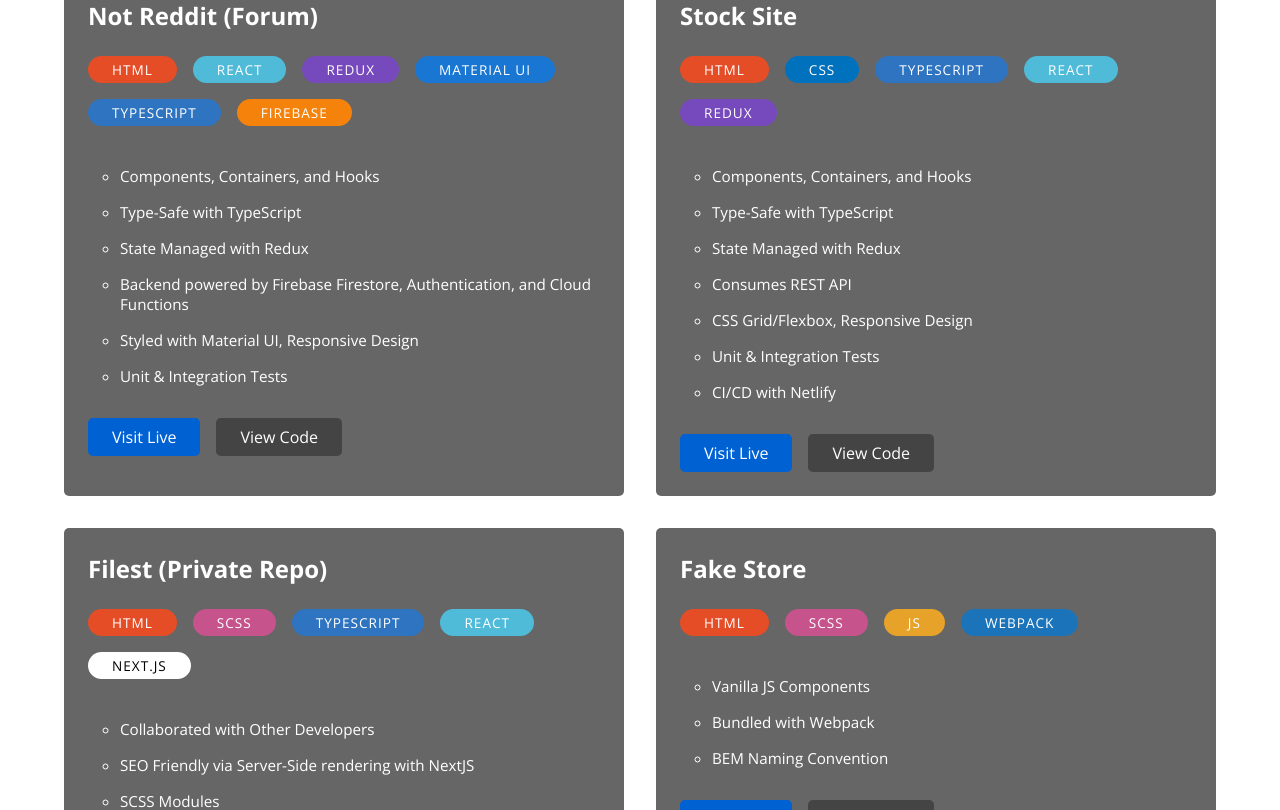
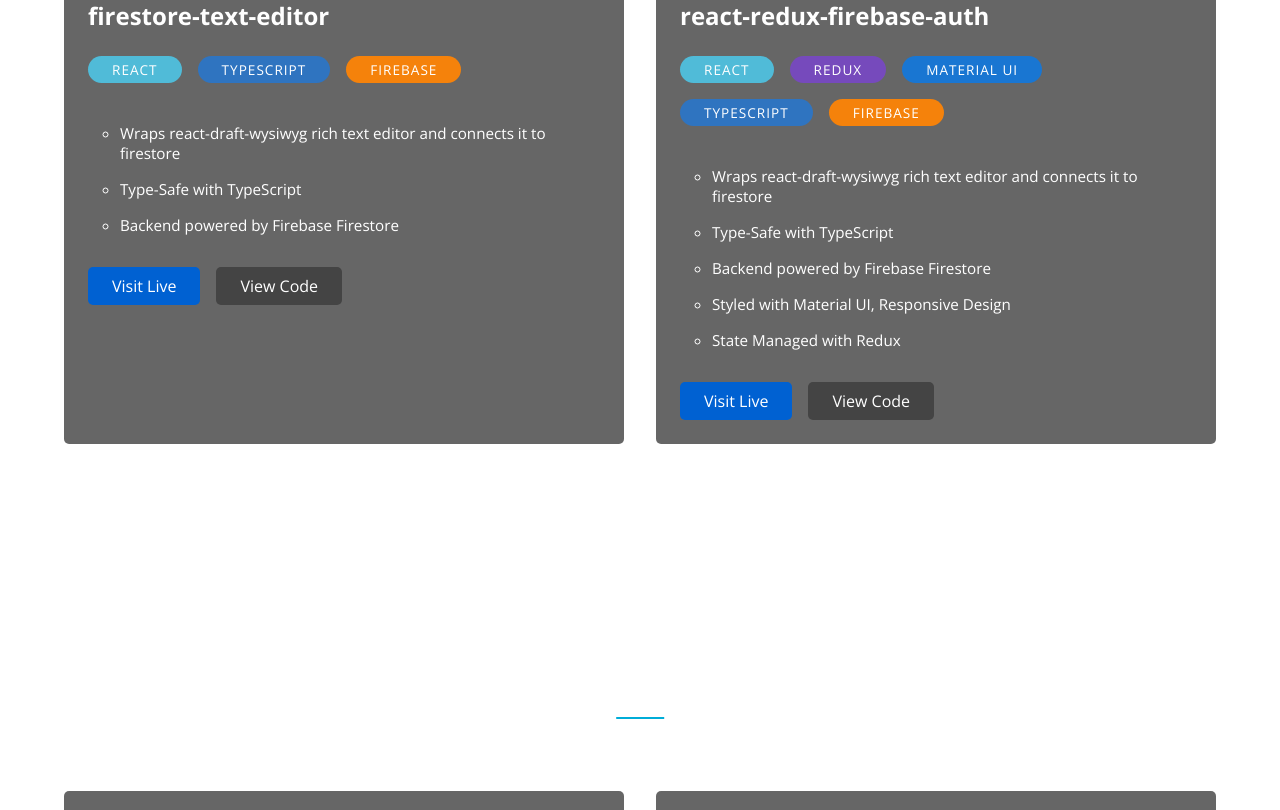
Before and after one commit to nicholas-newman1/portfolio-react, a Next.js app: page / in a window 1280 px wide. Shown: the part 1060-1870 px from the top of the page. Built offline with nearby package versions, Linux system fonts and the light colour scheme.

Commit message:
Added packages

```diff
--- /dev/null
+++ b/components/Packages/index.js
@@ -0,0 +1,21 @@
+import React from 'react';
+import { packages } from '../../data';
+import Project from '../ProjectItem';
+import styles from './packages.module.css';
+
+const Packages = () => {
+  return (
+    <section id='packages' className={styles.packages}>
+      <div className='container'>
+        <h2 className='section-heading'>Packages</h2>
+        <ul className={styles.list}>
+          {packages.map((project) => (
+            <Project project={project} key={project.id} />
+          ))}
+        </ul>
+      </div>
+    </section>
+  );
+};
+
+export default Packages;
--- /dev/null
+++ b/components/Packages/packages.module.css
@@ -0,0 +1,17 @@
+.packages {
+  padding: 7rem 0;
+}
+
+.list {
+  list-style: none;
+  display: grid;
+  gap: 2rem;
+  margin: 0 auto;
+  grid-template-columns: 1fr 1fr;
+}
+
+@media (max-width: 1100px) {
+  .list {
+    grid-template-columns: 1fr;
+  }
+}
--- a/data.js
+++ b/data.js
@@ -1,3 +1,42 @@
+export const packages = [
+  {
+    id: 1,
+    title: 'firestore-text-editor',
+    tags: [
+      { text: 'react', backgroundColor: '#50BBD8' },
+      { text: 'typescript', backgroundColor: '#2F74C0' },
+      { text: 'firebase', backgroundColor: '#F5820B' },
+    ],
+    description: [
+      'Wraps react-draft-wysiwyg rich text editor and connects it to firestore',
+      'Type-Safe with TypeScript',
+      'Backend powered by Firebase Firestore',
+    ],
+    liveUrl: 'https://www.npmjs.com/package/firestore-text-editor',
+    codeUrl: 'https://github.com/nicholas-newman1/firestore-text-editor',
+  },
+  {
+    id: 2,
+    title: 'react-redux-firebase-auth',
+    tags: [
+      { text: 'react', backgroundColor: '#50BBD8' },
+      { text: 'redux', backgroundColor: '#764ABC' },
+      { text: 'material ui', backgroundColor: '#1976D2' },
+      { text: 'typescript', backgroundColor: '#2F74C0' },
+      { text: 'firebase', backgroundColor: '#F5820B' },
+    ],
+    description: [
+      'Wraps react-draft-wysiwyg rich text editor and connects it to firestore',
+      'Type-Safe with TypeScript',
+      'Backend powered by Firebase Firestore',
+      'Styled with Material UI, Responsive Design',
+      'State Managed with Redux',
+    ],
+    liveUrl: 'https://www.npmjs.com/package/react-redux-firebase-auth',
+    codeUrl: 'https://github.com/nicholas-newman1/react-redux-firebase-auth',
+  },
+];
+
 export const projects = [
   {
     id: 4,
@@ -43,39 +82,4 @@
     liveUrl: 'https://cocky-mayer-6414d2.netlify.app',
     codeUrl: 'https://github.com/nicholas-newman1/stock-site',
   },
-  {
-    id: 2,
-    title: 'Filest (Private Repo)',
-    tags: [
-      { text: 'html', backgroundColor: '#E54D26' },
-      { text: 'scss', backgroundColor: '#C6538C' },
-      { text: 'typescript', backgroundColor: '#2F74C0' },
-      { text: 'react', backgroundColor: '#50BBD8' },
-      { text: 'next.js', backgroundColor: 'white', color: 'black' },
-    ],
-    description: [
-      'Collaborated with Other Developers',
-      'SEO Friendly via Server-Side rendering with NextJS',
-      'SCSS Modules',
-      'CSS Animations',
-    ],
-    liveUrl: 'https://filest.ca',
-  },
-  {
-    id: 3,
-    title: 'Fake Store',
-    tags: [
-      { text: 'html', backgroundColor: '#E54D26' },
-      { text: 'scss', backgroundColor: '#C6538C' },
-      { text: 'js', backgroundColor: '#E7A229' },
-      { text: 'webpack', backgroundColor: '#1B74BA' },
-    ],
-    description: [
-      'Vanilla JS Components',
-      'Bundled with Webpack',
-      'BEM Naming Convention',
-    ],
-    liveUrl: 'https://elated-banach-5e96c0.netlify.app',
-    codeUrl: 'https://github.com/nicholas-newman1/fake-store-vanilla',
-  },
 ];
--- a/pages/index.js
+++ b/pages/index.js
@@ -2,6 +2,7 @@
 import About from '../components/About';
 import Contact from '../components/Contact';
 import Hero from '../components/Hero';
+import Packages from '../components/Packages';
 import Projects from '../components/Projects';
 
 export default function Home() {
@@ -13,6 +14,7 @@
       </Head>
 
       <Hero />
+      <Packages />
       <Projects />
       <About />
       <Contact />
```
